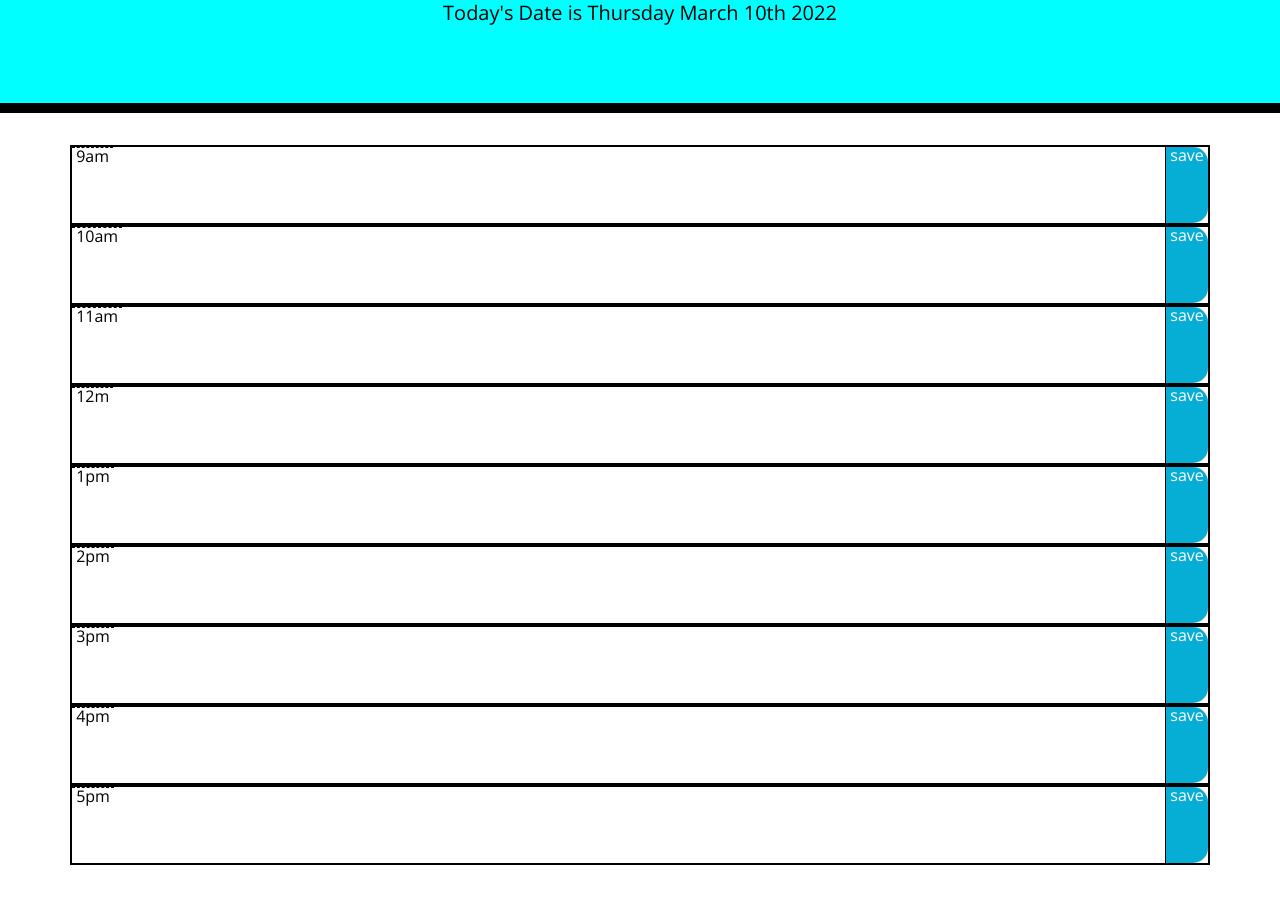
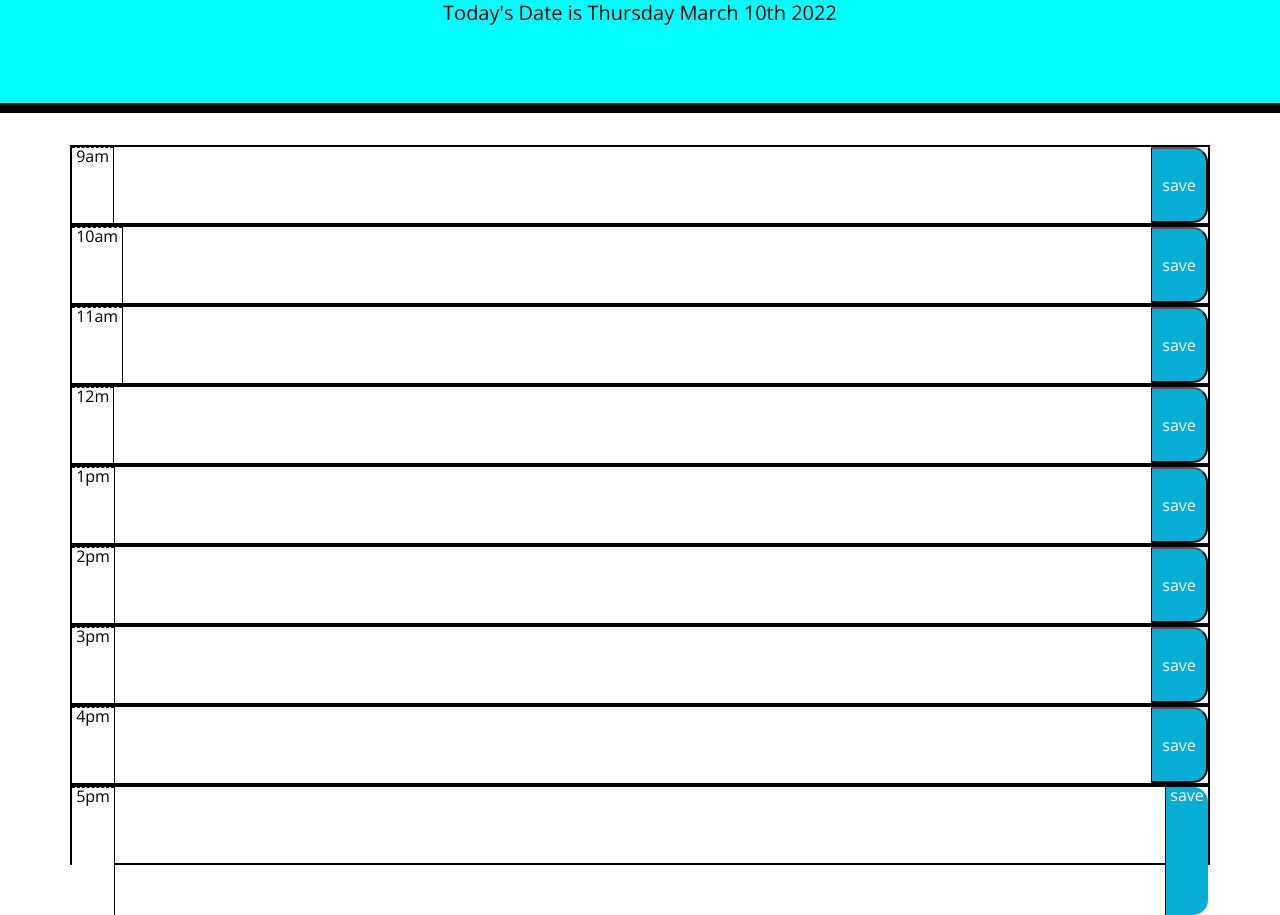
Before and after one commit to TheHalfrican/Work-Day-Scheduler, a plain HTML site: page index.html in a window 1280 px wide. Shown: the part 191-1106 px from the top of the page. Before the commit the page ends 1056 px from the top, so only its background shows below. Drawn offline with nearby package versions, Linux system fonts and the light colour scheme.

Commit message:
changed 2nd & 3rd divs to their respective textarea and button functionality within div classes of = row.

```diff
--- a/index.html
+++ b/index.html
@@ -39,48 +39,48 @@
       <!-- Timeblocks go here -->
       <div class = "row">
         <div class = "hour" id = "9"> 9am </div>
-        <div class = "col my-col col-a2 edit_cont" > </div>
-        <div class = "saveBtn"> save </div>
+        <textarea class = "col my-col col-a2 edit_cont" > </textarea>
+        <button class = "saveBtn"> save </button>
     </div>
     <div class = "row" >
         <div class = "hour" id = "10"> 10am </div>
-        <div class = "col my-col col-b2 edit_cont">  </div>
-        <div class = "saveBtn"> save </div>
+        <textarea class = "col my-col col-b2 edit_cont">  </textarea>
+        <button class = "saveBtn"> save </button>
     </div>
     <div class = "row" >
         <div class = "hour" id = "11" > 11am </div>
-        <div class = "col my-col col-c2 edit_cont">  </div>
-        <div class = "saveBtn"> save </div>
+        <textarea class = "col my-col col-c2 edit_cont">  </textarea>
+        <button class = "saveBtn"> save </button>
     </div>
     <div class = "row">
         <div class = "hour" id = "12"> 12m </div>
-        <div class = "col my-col col-a2 edit_cont" > </div>
-        <div class = "saveBtn"> save </div>
+        <textarea class = "col my-col col-a2 edit_cont" > </textarea>
+        <button class = "saveBtn"> save </button>
     </div>
     <div class = "row" >
         <div class = "hour" id = "1"> 1pm </div>
-        <div class = "col my-col col-b2 edit_cont">  </div>
-        <div class = "saveBtn"> save </div>
+        <textarea class = "col my-col col-b2 edit_cont">  </textarea>
+        <button class = "saveBtn"> save </button>
     </div>
     <div class = "row" >
         <div class = "hour" id = "2" > 2pm </div>
-        <div class = "col my-col col-c2 edit_cont">  </div>
-        <div class = "saveBtn"> save </div>
+        <textarea class = "col my-col col-c2 edit_cont">  </textarea>
+        <button class = "saveBtn"> save </button>
     </div>
     <div class = "row">
         <div class = "hour" id = "3"> 3pm </div>
-        <div class = "col my-col col-a2 edit_cont" > </div>
-        <div class = "saveBtn"> save </div>
+        <textarea class = "col my-col col-a2 edit_cont" > </textarea>
+        <button class = "saveBtn"> save </button>
     </div>
     <div class = "row" >
         <div class = "hour" id = "4"> 4pm </div>
-        <div class = "col my-col col-b2 edit_cont">  </div>
-        <div class = "saveBtn"> save </div>
+        <textarea class = "col my-col col-b2 edit_cont">  </textarea>
+        <button class = "saveBtn"> save </button>
     </div>
     <div class = "row" >
         <div class = "hour" id = "5" > 5pm </div>
-        <div class = "col my-col col-c2 edit_cont">  </div>
-        <div class = "saveBtn"> save </div>
+        <textarea class = "col my-col col-c2 edit_cont">  </textarea>
+        <buton class = "saveBtn"> save </button>
      <script src="assets/script.js"></script>
     <script src="https://cdnjs.cloudflare.com/ajax/libs/jquery/3.2.1/jquery.min.js"></script>
     <script src="https://cdnjs.cloudflare.com/ajax/libs/moment.js/2.24.0/moment.min.js"></script>
```
